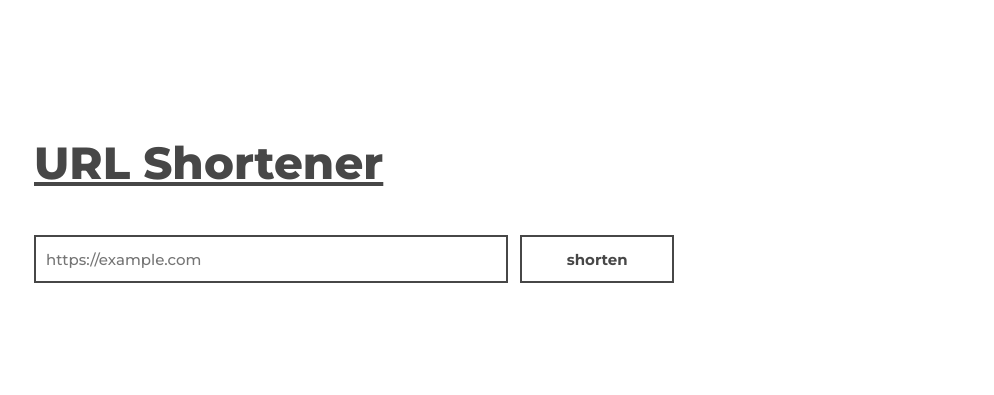
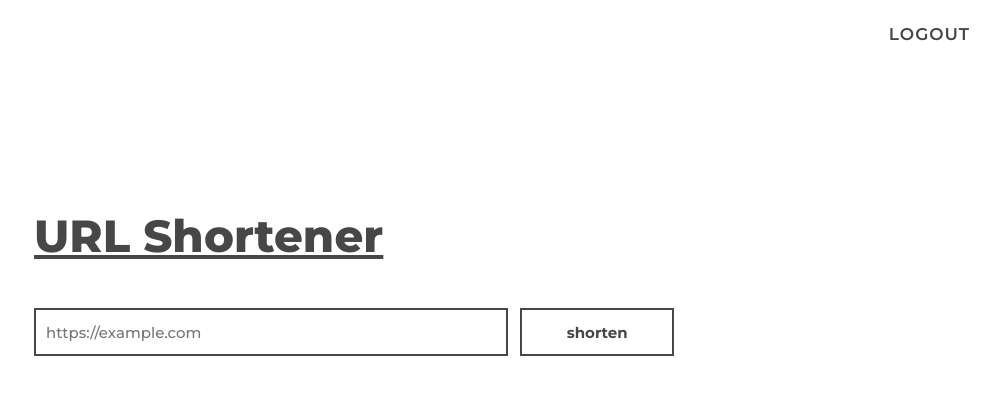
Before and after one commit to yabad-codes/django-url-shortener, a Django app: page /home/ in a window 1280 px wide. Shown: the top 395 px of the page, without its empty margins (286-1280 px from the left). Run offline with Django 5.2, Linux system fonts and the light colour scheme; the visitor is signed in with stand-in values (Sample User, id 1); data that the repository does not hold is empty.

Commit message:
handling user registration with styling, fixing a bug related to the uniqueness of the LINK created by the user

```diff
--- a/accounts/views.py
+++ b/accounts/views.py
@@ -3,6 +3,8 @@ from .forms import SignupForm, LoginForm
 from django.contrib.auth import login, authenticate, logout
 
 def index(request):
+	if request.user.is_authenticated:
+		return redirect('home')
 	return render(request, 'index.html')
 
 def user_signup(request):
--- a/shortener/models.py
+++ b/shortener/models.py
@@ -8,7 +8,7 @@ import requests
 
 class Link(models.Model):
 	user = models.ForeignKey(User, on_delete=models.SET_NULL, null=True, blank=True)
-	url = models.URLField(unique=True)
+	url = models.URLField()
 	short_code = models.CharField(max_length=10, unique=True)
 	title = models.CharField(max_length=255)
 	description = models.TextField(blank=True, null=True)
@@ -16,6 +16,9 @@ class Link(models.Model):
 	views_count = models.PositiveIntegerField(default=0)
 	created_at = models.DateTimeField(auto_now_add=True)
 	destroyed_at = models.DateTimeField(blank=True, null=True)
+
+	class Meta:
+		unique_together = ('user', 'url')
 
 	def __str__(self):
 		return self.short_url
--- a/shortener/static/styles.css
+++ b/shortener/static/styles.css
@@ -17,8 +17,36 @@
   width: 40em;
 }
 
+.url-add .header {
+  display: flex;
+  align-items: flex-start;
+  justify-content: space-between;
+  margin-top: 13em;
+}
+
+.url-add .header .links {
+  position: absolute;
+  top: 0;
+  right: 0;
+  margin: 1.5em;
+}
+
+.links a {
+  text-decoration: none;
+  color: #474747;
+  padding-left: 1em;
+  font-size: 17px;
+  font-weight: 600;
+  text-transform: uppercase;
+  letter-spacing: 1px;
+  transition: 0.3s all ease-in-out;
+}
+
+.links a:hover {
+  text-decoration: underline;
+}
+
 .url-add h1 {
-  margin-top: 3em;
   margin-bottom: 1em;
   font-size: 45px;
   font-weight: 800;
--- a/shortener/templates/home.html
+++ b/shortener/templates/home.html
@@ -20,7 +20,17 @@
   <body>
     <div class="container">
       <div class="url-add">
-        <h1>URL Shortener</h1>
+        <div class="header">
+          <h1>URL Shortener</h1>
+          <div class="links">
+            {% if request.user.is_authenticated %}
+            <a href="{% url 'logout' %}">logout</a>
+            {% else %}
+            <a href="{% url 'login' %}">Login</a>
+            <a href="{% url 'signup' %}">Signup</a>
+            {% endif %}
+          </div>
+        </div>
         <form method="post">
           {% csrf_token %} {{ form.url }}
           <button type="submit">shorten</button>
--- a/shortener/views.py
+++ b/shortener/views.py
@@ -10,8 +10,7 @@ def home(request):
 		form = LinkForm(request.POST)
 		if form.is_valid():
 			link = form.save(commit=False)
-			if request.user.is_authenticated:
-				link.user = request.user
+			link.user = request.user
 			link.save()
 			return redirect('home')
 	else:
```
